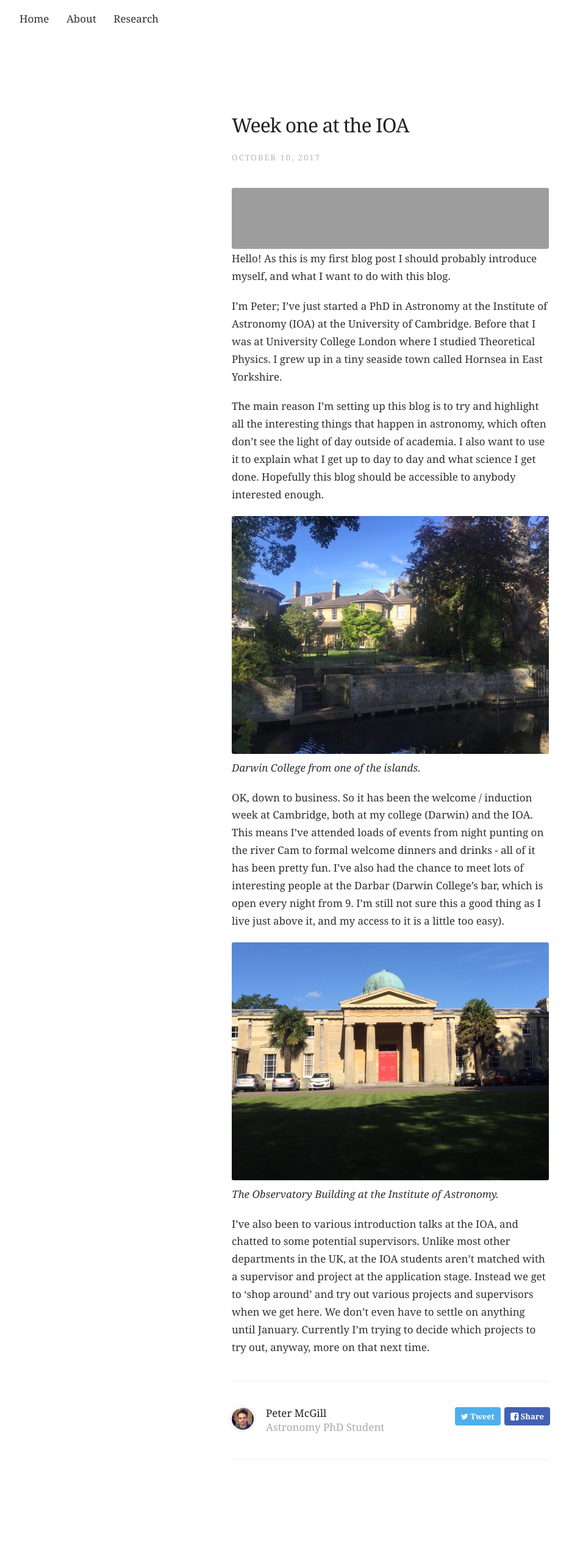
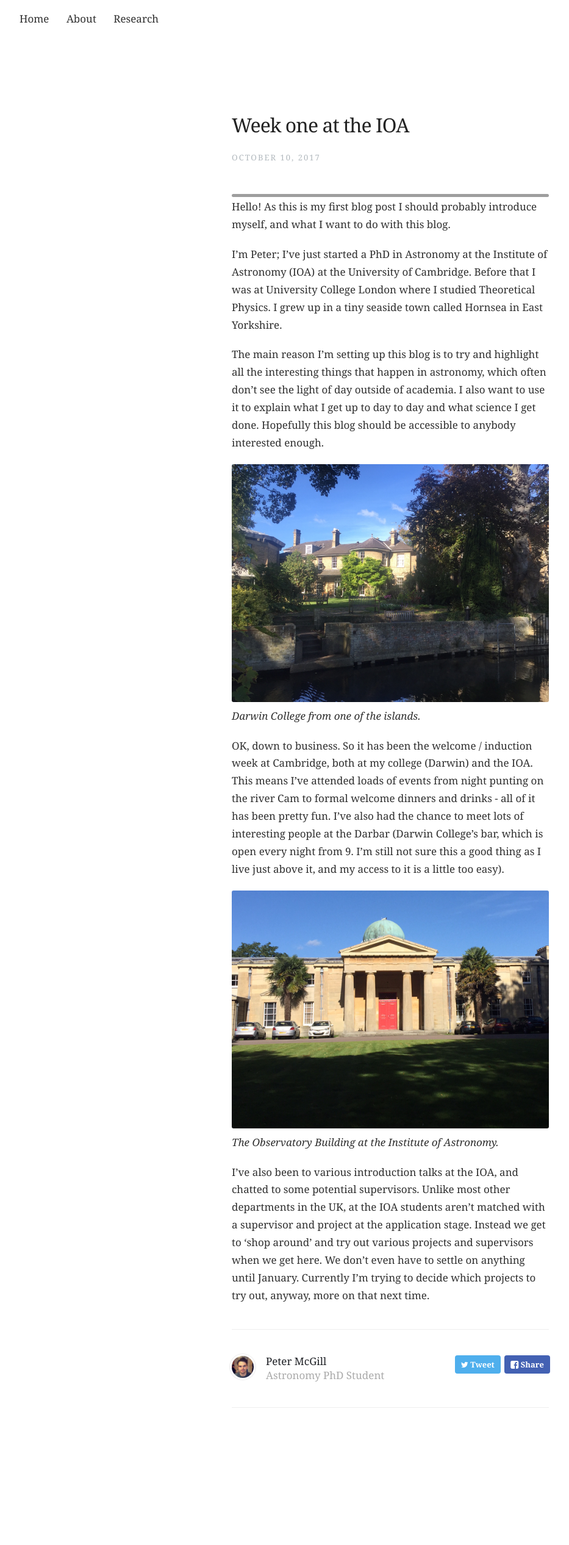
Before and after one commit to astrophpeter/astrophpeter.github.io, a Jekyll site: the page built from _posts/2017-10-10-week-one-at-the-ioa.markdown, in a window 1280 px wide. Shown: the whole page at 61% size, without its empty margins (0-933 px from the left). Built offline with Jekyll 4.4.1, drawn with Linux system fonts in a browser that asks for light colours; nearby versions of some CDN libraries; after the commit the page ends 2448 px from its top, so only the background shows below that; grey boxes are pictures that could not be loaded.

Commit message:
Update post.html

```diff
--- a/_layouts/post.html
+++ b/_layouts/post.html
@@ -8,7 +8,7 @@ archive: true
         <h1>{{ page.title }}</h1>
         <h2 class="headline">{{ page.date | date:"%B %-d, %Y" }}</h2>
     </header>
-    <img src="https://hitcounter.pythonanywhere.com/count/tag.svg" alt="Reads", height=100>
+    <img src="https://hitcounter.pythonanywhere.com/count/tag.svg" alt="Reads", height="5", width="10">
     <section id="post-body">
         {{content}}
     </section>
```
